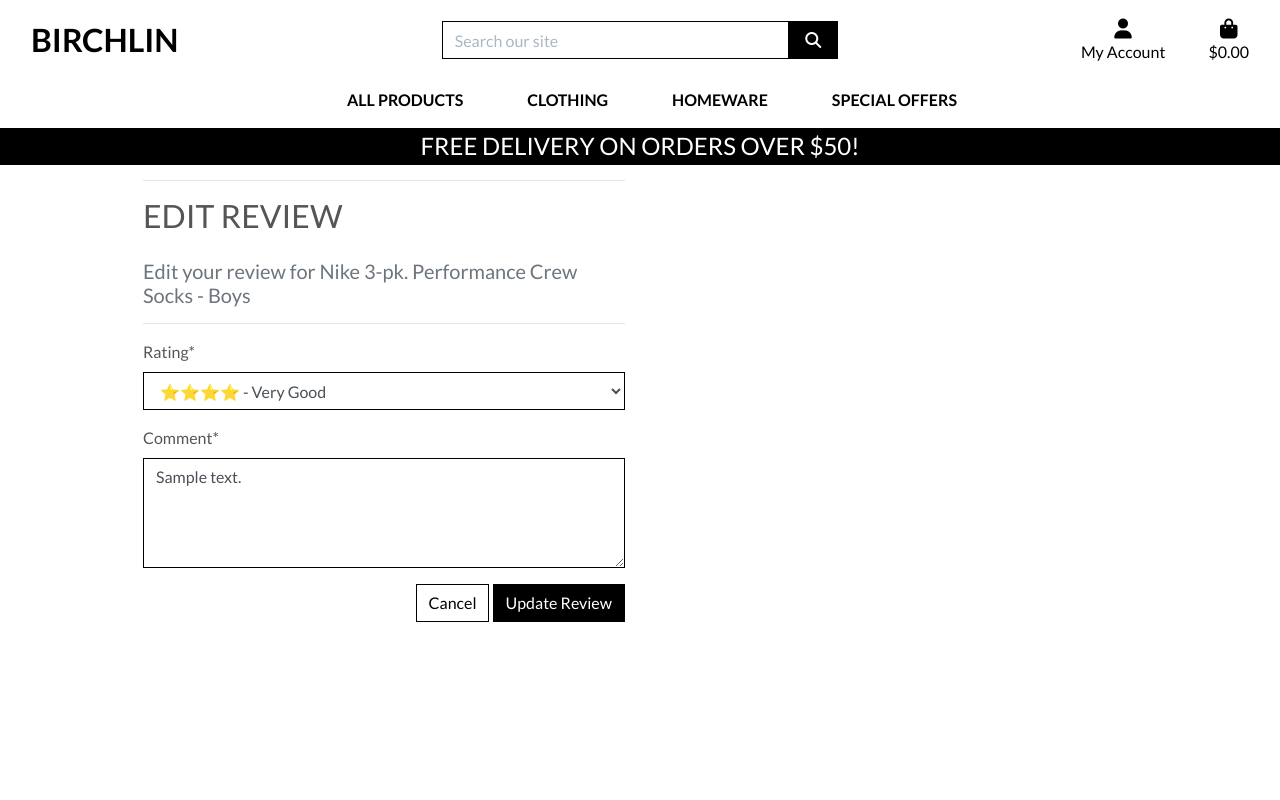
After one commit to jtraveler/project-5-enhanced, a Django app: page /products/edit_review/12/1/ in a window 1280 px wide. The commit adds this page. Run offline with Django 4.2, Linux system fonts and the light colour scheme; a user stored in the database is signed in; data comes from the database, SQL or seed files in the repository; tables that the repository leaves empty hold one stand-in row (values such as "Sample post"); some libraries are stand-ins or nearby versions.

Commit message:
feat: Added edit and delete functionality for reviews

```diff
--- /dev/null
+++ b/products/templates/products/edit_review.html
@@ -0,0 +1,38 @@
+{% extends "base.html" %}
+{% load static %}
+{% load crispy_forms_tags %}
+
+{% block page_header %}
+    <div class="container header-container">
+        <div class="row">
+            <div class="col"></div>
+        </div>
+    </div>
+{% endblock %}
+
+{% block content %}
+    <div class="overlay"></div>
+    <div class="container">
+        <div class="row">
+            <div class="col-12 col-md-6">
+                <hr>
+                <h2 class="logo-font mb-4">Edit Review</h2>
+                <h5 class="text-muted">Edit your review for {{ product.name }}</h5>
+                <hr>
+            </div>
+        </div>
+
+        <div class="row">
+            <div class="col-12 col-md-6">
+                <form method="POST" action="{% url 'edit_review' product.id review.id %}" class="form mb-2">
+                    {% csrf_token %}
+                    {{ form | crispy }}
+                    <div class="text-right">
+                        <a class="btn btn-outline-black rounded-0" href="{% url 'product_detail' product.id %}">Cancel</a>
+                        <button class="btn btn-black rounded-0" type="submit">Update Review</button>
+                    </div>
+                </form>
+            </div>
+        </div>
+    </div>
+{% endblock %}
--- a/products/urls.py
+++ b/products/urls.py
@@ -8,4 +8,6 @@ urlpatterns = [
     path('edit/<int:product_id>/', views.edit_product, name='edit_product'),
     path('delete/<int:product_id>/', views.delete_product, name='delete_product'),
     path('add_review/<int:product_id>/', views.add_review, name='add_review'),
+    path('edit_review/<int:product_id>/<int:review_id>/', views.edit_review, name='edit_review'),
+    path('delete_review/<int:product_id>/<int:review_id>/', views.delete_review, name='delete_review'),
 ]
--- a/products/views.py
+++ b/products/views.py
@@ -172,3 +172,54 @@ def add_review(request, product_id):
             messages.error(request, 'Failed to add review. Please ensure the form is valid.')
 
     return redirect(reverse('product_detail', args=[product.id]))
+
+
+@login_required
+def edit_review(request, product_id, review_id):
+    """ Edit a review """
+
+    product = get_object_or_404(Product, pk=product_id)
+    review = get_object_or_404(Review, pk=review_id)
+
+    # Check if the user owns this review
+    if review.user != request.user:
+        messages.error(request, 'Sorry, you can only edit your own reviews.')
+        return redirect(reverse('product_detail', args=[product.id]))
+
+    if request.method == 'POST':
+        form = ReviewForm(request.POST, instance=review)
+        if form.is_valid():
+            form.save()
+            messages.success(request, 'Your review has been updated!')
+            return redirect(reverse('product_detail', args=[product.id]))
+        else:
+            messages.error(request, 'Failed to update review. Please ensure the form is valid.')
+    else:
+        form = ReviewForm(instance=review)
+
+    template = 'products/edit_review.html'
+    context = {
+        'form': form,
+        'product': product,
+        'review': review,
+    }
+
+    return render(request, template, context)
+
+
+@login_required
+def delete_review(request, product_id, review_id):
+    """ Delete a review """
+
+    product = get_object_or_404(Product, pk=product_id)
+    review = get_object_or_404(Review, pk=review_id)
+
+    # Check if the user owns this review
+    if review.user != request.user:
+        messages.error(request, 'Sorry, you can only delete your own reviews.')
+        return redirect(reverse('product_detail', args=[product.id]))
+
+    review.delete()
+    messages.success(request, 'Your review has been deleted!')
+
+    return redirect(reverse('product_detail', args=[product.id]))
```
Also changed, not shown: products/templates/products/product_detail.html (+32 -1 lines), 1 other file.
